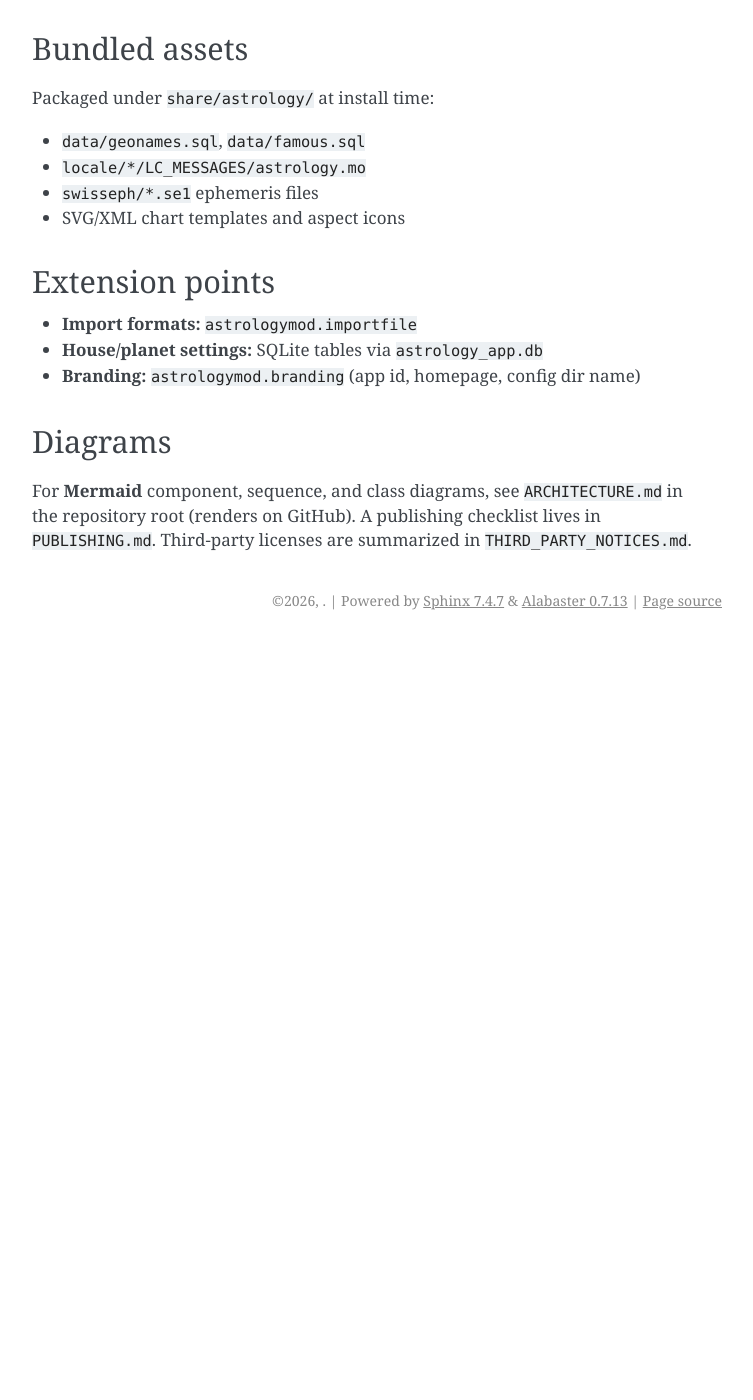
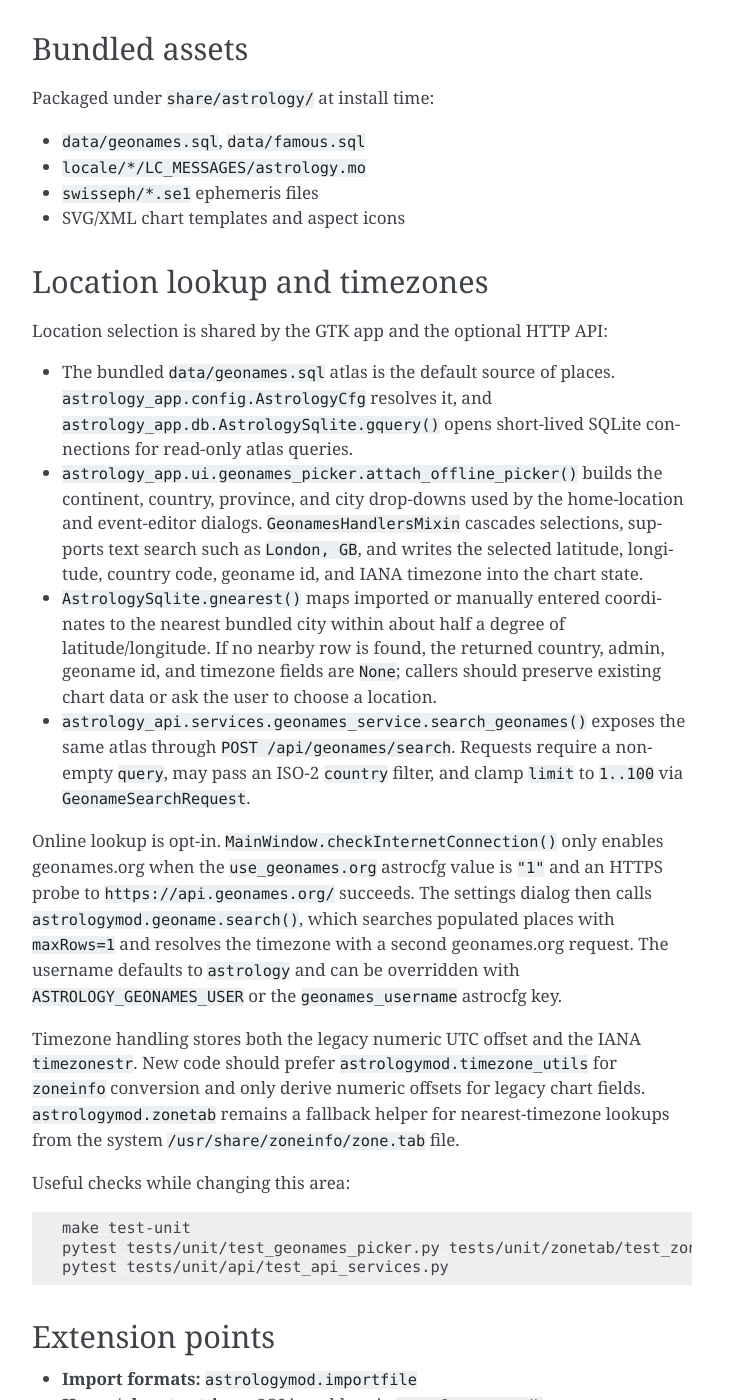
Before and after one commit to youniversus-com/Astrology, a Sphinx documentation site: the page built from docs/architecture.rst, in a window 1280 px wide and 1400 px high, scrolled down 944 px. Shown: the whole window, without its empty margins (388-1141 px from the left). Built offline with Sphinx 7.4.7, drawn with Linux system fonts in a browser that asks for light colours; before the commit the page ends 1584 px from its top, so only the background shows below that; some of the changed text lies outside the part shown.

Commit message:
Document geonames location workflow
Co-authored-by: Fede <federunix@users.noreply.github.com>

```diff
--- a/docs/architecture.rst
+++ b/docs/architecture.rst
@@ -45,6 +45,53 @@ Packaged under ``share/astrology/`` at install time:
 - ``swisseph/*.se1`` ephemeris files
 - SVG/XML chart templates and aspect icons
 
+Location lookup and timezones
+-----------------------------
+
+Location selection is shared by the GTK app and the optional HTTP API:
+
+- The bundled ``data/geonames.sql`` atlas is the default source of places.
+  ``astrology_app.config.AstrologyCfg`` resolves it, and
+  ``astrology_app.db.AstrologySqlite.gquery()`` opens short-lived SQLite
+  connections for read-only atlas queries.
+- ``astrology_app.ui.geonames_picker.attach_offline_picker()`` builds the
+  continent, country, province, and city drop-downs used by the home-location
+  and event-editor dialogs. ``GeonamesHandlersMixin`` cascades selections,
+  supports text search such as ``London, GB``, and writes the selected
+  latitude, longitude, country code, geoname id, and IANA timezone into the
+  chart state.
+- ``AstrologySqlite.gnearest()`` maps imported or manually entered coordinates
+  to the nearest bundled city within about half a degree of latitude/longitude.
+  If no nearby row is found, the returned country, admin, geoname id, and
+  timezone fields are ``None``; callers should preserve existing chart data or
+  ask the user to choose a location.
+- ``astrology_api.services.geonames_service.search_geonames()`` exposes the
+  same atlas through ``POST /api/geonames/search``. Requests require a non-empty
+  ``query``, may pass an ISO-2 ``country`` filter, and clamp ``limit`` to
+  ``1..100`` via ``GeonameSearchRequest``.
+
+Online lookup is opt-in. ``MainWindow.checkInternetConnection()`` only enables
+geonames.org when the ``use_geonames.org`` astrocfg value is ``"1"`` and an
+HTTPS probe to ``https://api.geonames.org/`` succeeds. The settings dialog then
+calls ``astrologymod.geoname.search()``, which searches populated places with
+``maxRows=1`` and resolves the timezone with a second geonames.org request. The
+username defaults to ``astrology`` and can be overridden with
+``ASTROLOGY_GEONAMES_USER`` or the ``geonames_username`` astrocfg key.
+
+Timezone handling stores both the legacy numeric UTC offset and the IANA
+``timezonestr``. New code should prefer ``astrologymod.timezone_utils`` for
+``zoneinfo`` conversion and only derive numeric offsets for legacy chart fields.
+``astrologymod.zonetab`` remains a fallback helper for nearest-timezone lookups
+from the system ``/usr/share/zoneinfo/zone.tab`` file.
+
+Useful checks while changing this area:
+
+.. code-block:: bash
+
+   make test-unit
+   pytest tests/unit/test_geonames_picker.py tests/unit/zonetab/test_zonetab.py
+   pytest tests/unit/api/test_api_services.py
+
 Extension points
 ----------------
 
```
